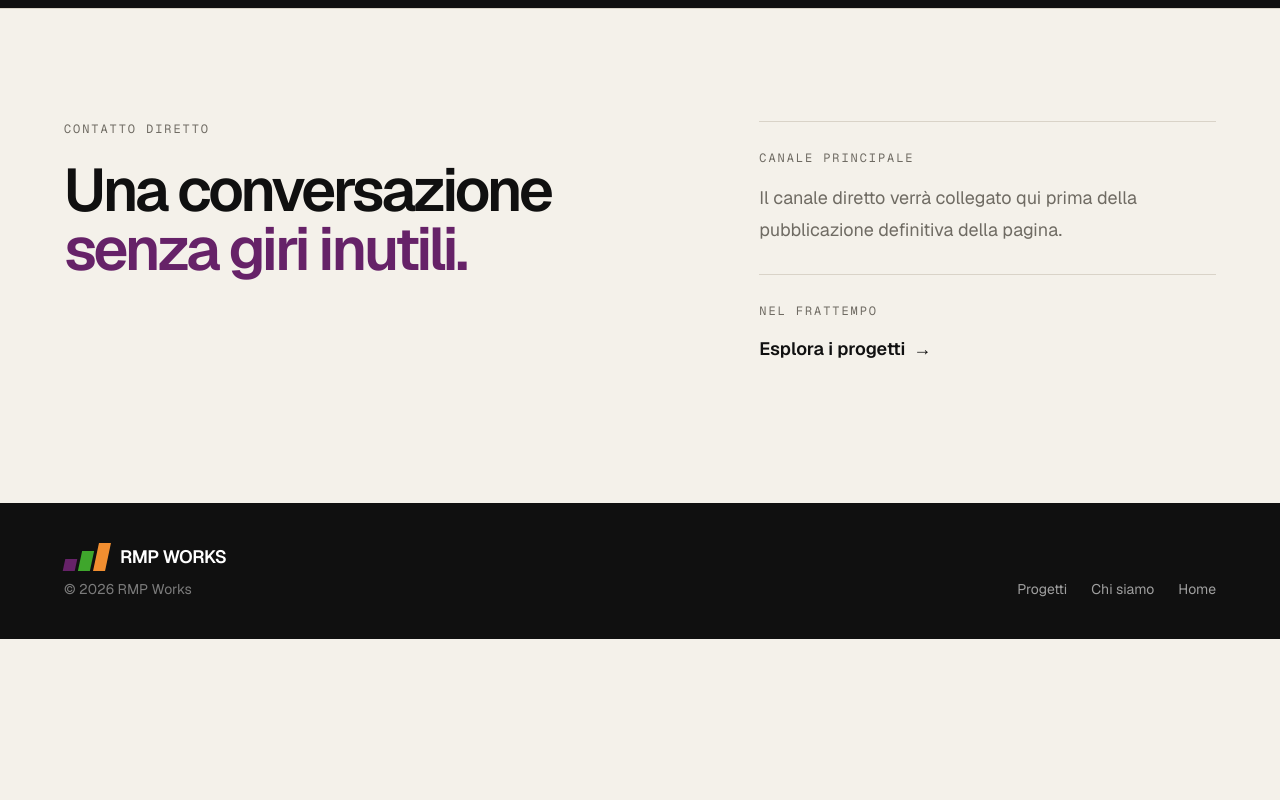
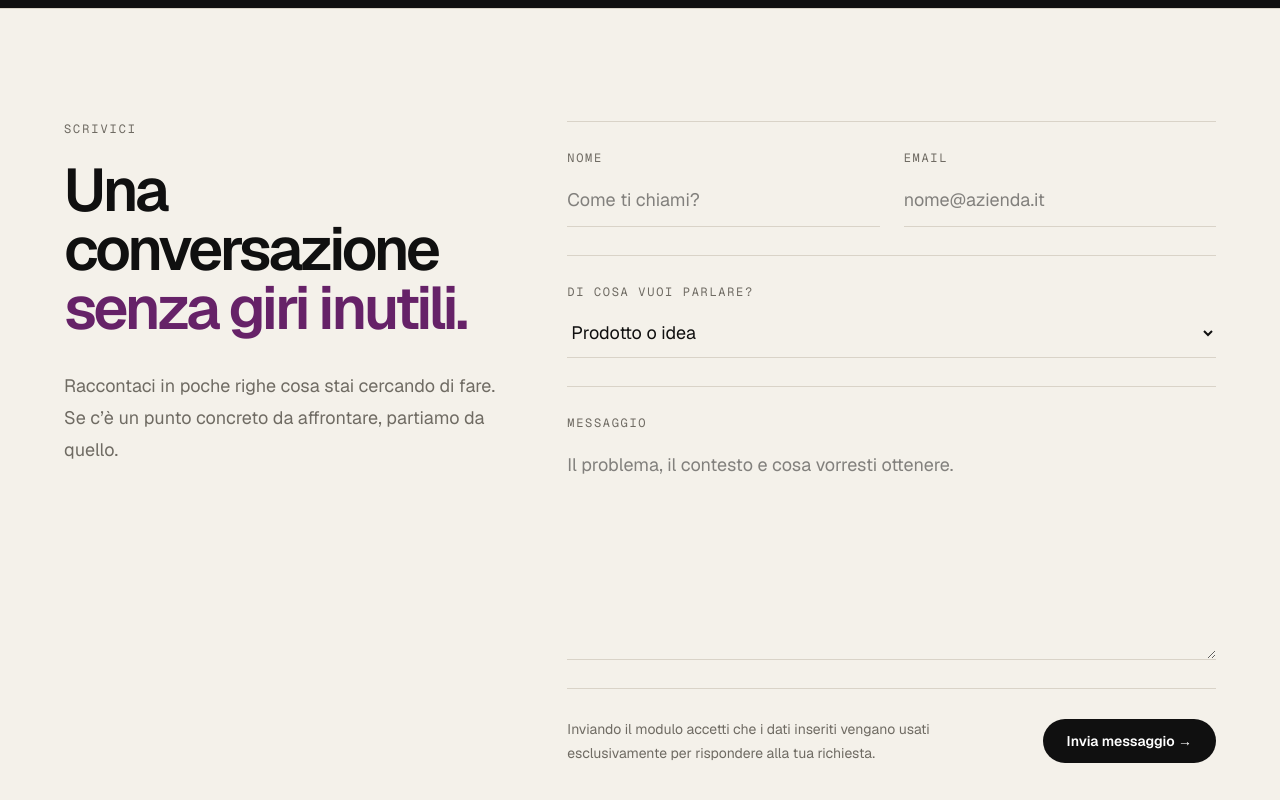
Before and after one commit to MacNaym/rmpworks, a Next.js app: page /contact in a window 1280 px wide. Shown: the part 1140-1940 px from the top of the page. Before the commit the page ends 1779 px from the top, so only its background shows below. Built offline with nearby package versions, Linux system fonts and the light colour scheme; no server answers.

Commit message:
Add contact form with email fallback

```diff
--- a/app/contact/page.tsx
+++ b/app/contact/page.tsx
@@ -2,6 +2,9 @@ import Link from "next/link";
 
 const frame =
   "mx-auto w-full max-w-[1680px] px-5 sm:px-8 lg:px-12 xl:px-16";
+
+const contactEmail = process.env.NEXT_PUBLIC_CONTACT_EMAIL ?? "";
+const formEndpoint = process.env.NEXT_PUBLIC_CONTACT_FORM_ENDPOINT ?? "";
 
 function BrandMark() {
   return (
@@ -14,6 +17,8 @@ function BrandMark() {
 }
 
 export default function ContactPage() {
+  const formReady = Boolean(formEndpoint);
+
   return (
     <main className="min-h-screen overflow-x-clip bg-[var(--background)] text-[var(--foreground)]">
       <header className="border-b border-[var(--line)]">
@@ -96,10 +101,10 @@ export default function ContactPage() {
       </section>
 
       <section className={`${frame} py-20 sm:py-28`}>
-        <div className="grid gap-10 lg:grid-cols-12">
-          <div className="lg:col-span-7">
+        <div className="grid gap-14 lg:grid-cols-12">
+          <div className="lg:col-span-5">
             <p className="font-mono text-xs uppercase tracking-[0.16em] text-[var(--muted)]">
-              Contatto diretto
+              Scrivici
             </p>
 
             <h2 className="mt-6 max-w-4xl text-4xl font-semibold leading-[0.98] tracking-[-0.055em] sm:text-6xl">
@@ -107,29 +112,114 @@ export default function ContactPage() {
               <br />
               <span className="text-[var(--rmp-purple)]">senza giri inutili.</span>
             </h2>
+
+            <p className="mt-8 max-w-md text-lg leading-8 text-[var(--muted)]">
+              Raccontaci in poche righe cosa stai cercando di fare. Se c’è un punto concreto
+              da affrontare, partiamo da quello.
+            </p>
+
+            {contactEmail ? (
+              <div className="mt-10 border-t border-[var(--line)] pt-6">
+                <p className="font-mono text-xs uppercase tracking-[0.16em] text-[var(--muted)]">
+                  Preferisci l’email?
+                </p>
+                <a
+                  className="mt-3 inline-flex text-lg font-semibold transition hover:text-[var(--rmp-purple)]"
+                  href={`mailto:${contactEmail}`}
+                >
+                  {contactEmail} ↗
+                </a>
+              </div>
+            ) : null}
           </div>
 
-          <div className="lg:col-span-5">
-            <div className="border-t border-[var(--line)] py-7">
-              <p className="font-mono text-xs uppercase tracking-[0.16em] text-[var(--muted)]">
-                Canale principale
-              </p>
-              <p className="mt-4 text-lg leading-8 text-[var(--muted)]">
-                Il canale diretto verrà collegato qui prima della pubblicazione definitiva della pagina.
-              </p>
-            </div>
+          <div className="lg:col-span-7">
+            <form
+              action={formReady ? formEndpoint : undefined}
+              method="POST"
+              className="border-t border-[var(--line)]"
+            >
+              <div className="grid gap-6 border-b border-[var(--line)] py-7 sm:grid-cols-2">
+                <label className="grid gap-2">
+                  <span className="font-mono text-xs uppercase tracking-[0.14em] text-[var(--muted)]">
+                    Nome
+                  </span>
+                  <input
+                    required
+                    name="name"
+                    autoComplete="name"
+                    className="border-0 border-b border-[var(--line)] bg-transparent px-0 py-3 text-lg outline-none transition focus:border-[var(--rmp-purple)]"
+                    placeholder="Come ti chiami?"
+                  />
+                </label>
 
-            <div className="border-t border-[var(--line)] py-7">
-              <p className="font-mono text-xs uppercase tracking-[0.16em] text-[var(--muted)]">
-                Nel frattempo
-              </p>
-              <Link
-                href="/projects"
-                className="mt-4 inline-flex items-center gap-2 text-lg font-semibold transition hover:text-[var(--rmp-purple)]"
-              >
-                Esplora i progetti <span aria-hidden>→</span>
-              </Link>
-            </div>
+                <label className="grid gap-2">
+                  <span className="font-mono text-xs uppercase tracking-[0.14em] text-[var(--muted)]">
+                    Email
+                  </span>
+                  <input
+                    required
+                    type="email"
+                    name="email"
+                    autoComplete="email"
+                    className="border-0 border-b border-[var(--line)] bg-transparent px-0 py-3 text-lg outline-none transition focus:border-[var(--rmp-purple)]"
+                    placeholder="nome@azienda.it"
+                  />
+                </label>
+              </div>
+
+              <div className="border-b border-[var(--line)] py-7">
+                <label className="grid gap-2">
+                  <span className="font-mono text-xs uppercase tracking-[0.14em] text-[var(--muted)]">
+                    Di cosa vuoi parlare?
+                  </span>
+                  <select
+                    name="topic"
+                    className="border-0 border-b border-[var(--line)] bg-transparent px-0 py-3 text-lg outline-none transition focus:border-[var(--rmp-purple)]"
+                    defaultValue="prodotto"
+                  >
+                    <option value="prodotto">Prodotto o idea</option>
+                    <option value="partnership">Partnership</option>
+                    <option value="regolario">Regolario</option>
+                    <option value="shopshield">ShopShield</option>
+                    <option value="tap">Tap</option>
+                    <option value="altro">Altro</option>
+                  </select>
+                </label>
+              </div>
+
+              <div className="border-b border-[var(--line)] py-7">
+                <label className="grid gap-2">
+                  <span className="font-mono text-xs uppercase tracking-[0.14em] text-[var(--muted)]">
+                    Messaggio
+                  </span>
+                  <textarea
+                    required
+                    name="message"
+                    rows={7}
+                    className="resize-y border-0 border-b border-[var(--line)] bg-transparent px-0 py-3 text-lg leading-7 outline-none transition focus:border-[var(--rmp-purple)]"
+                    placeholder="Il problema, il contesto e cosa vorresti ottenere."
+                  />
+                </label>
+              </div>
+
+              <input type="text" name="_gotcha" className="hidden" tabIndex={-1} autoComplete="off" />
+
+              <div className="flex flex-col gap-4 py-7 sm:flex-row sm:items-center sm:justify-between">
+                <p className="max-w-md text-sm leading-6 text-[var(--muted)]">
+                  Inviando il modulo accetti che i dati inseriti vengano usati esclusivamente
+                  per rispondere alla tua richiesta.
+                </p>
+
+                <button
+                  type="submit"
+                  disabled={!formReady}
+                  className="inline-flex w-fit rounded-full bg-[#101010] px-6 py-3 text-sm font-semibold text-white transition enabled:hover:bg-[var(--rmp-purple)] disabled:cursor-not-allowed disabled:opacity-40"
+                >
+                  {formReady ? "Invia messaggio →" : "Configura endpoint form"}
+                </button>
+              </div>
+            </form>
           </div>
         </div>
       </section>
```
